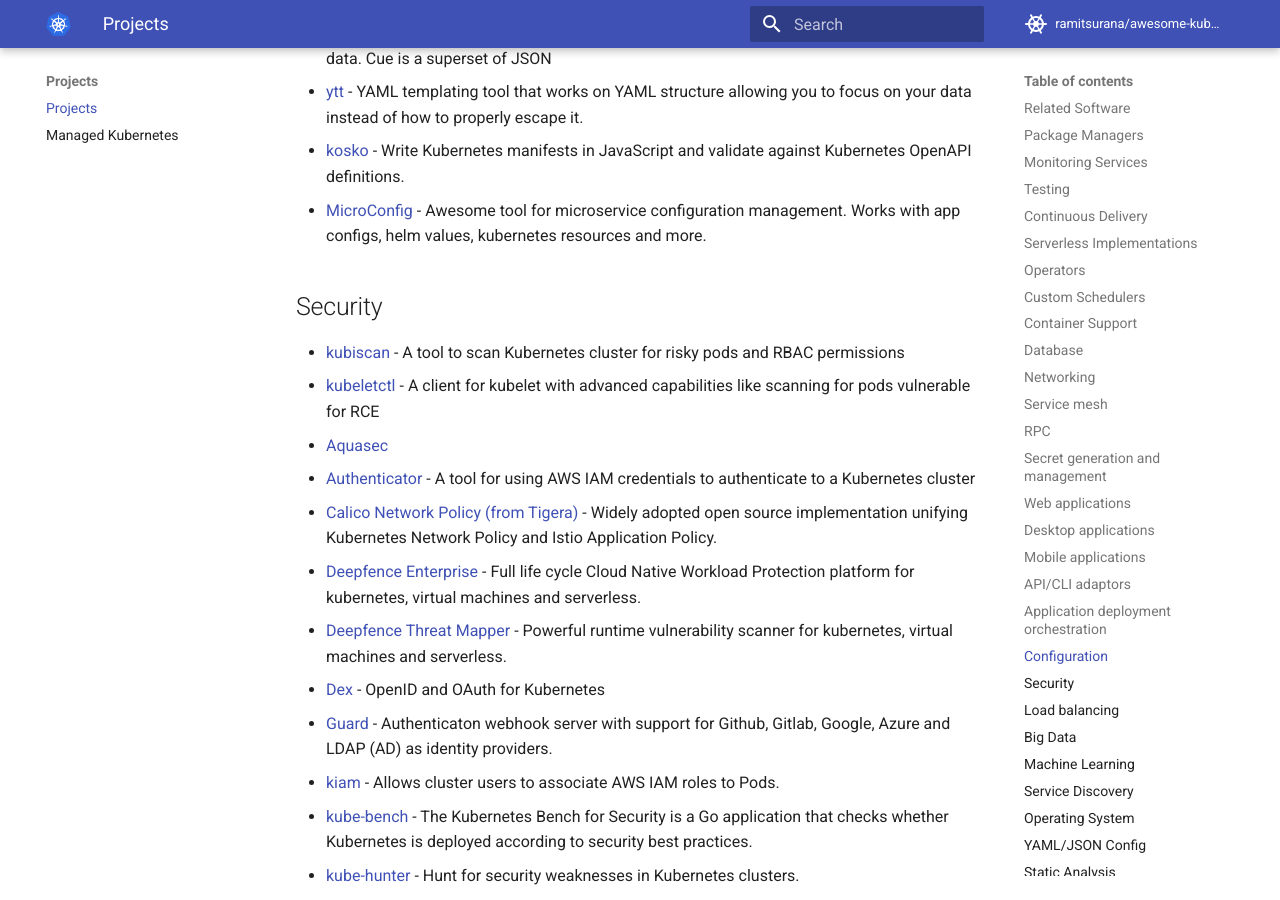
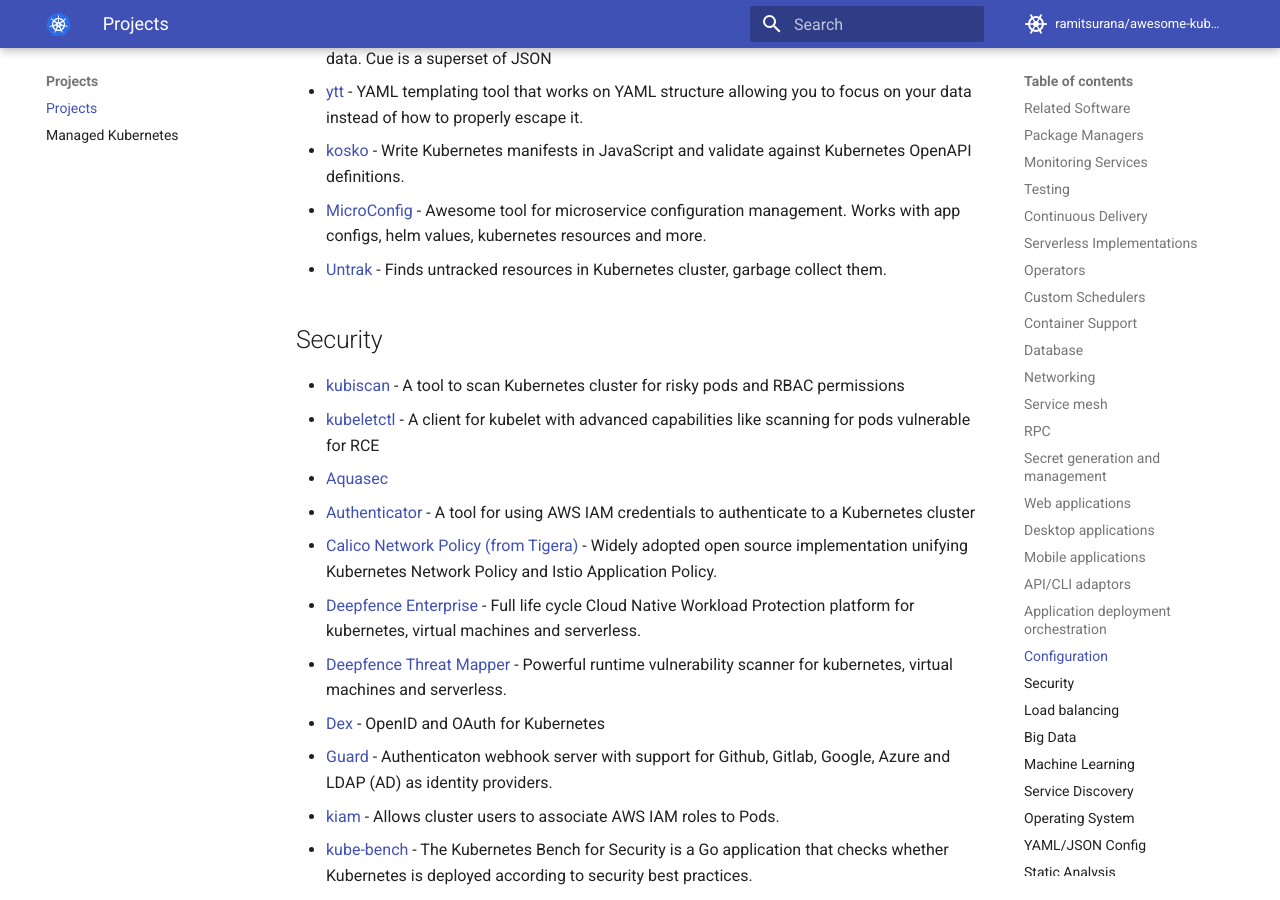
Before and after one commit to ramitsurana/awesome-kubernetes, an MkDocs documentation site: the page built from docs/projects/projects.md, in a window 1280 px wide and 900 px high, scrolled down 13291 px. Built offline with MkDocs 1.6.1 and Material for MkDocs 9.7.7, drawn with Linux system fonts in a browser that asks for light colours; comment, search, counter and statistics services are not loaded.

Commit message:
add untrak project in configuration section (#641)

```diff
--- a/docs/projects/projects.md
+++ b/docs/projects/projects.md
@@ -372,6 +372,7 @@ Projects
 * [ytt](https://github.com/k14s/ytt) - YAML templating tool that works on YAML structure allowing you to focus on your data instead of how to properly escape it.
 * [kosko](https://github.com/tommy351/kosko) - Write Kubernetes manifests in JavaScript and validate against Kubernetes OpenAPI definitions.
 * [MicroConfig](https://microconfig.io) - Awesome tool for microservice configuration management. Works with app configs, helm values, kubernetes resources and more.
+* [Untrak](https://github.com/yanc0/untrak) - Finds untracked resources in Kubernetes cluster, garbage collect them.
 
 ## Security
 * [kubiscan](https://github.com/cyberark/KubiScan) - A tool to scan Kubernetes cluster for risky pods and RBAC permissions
```
